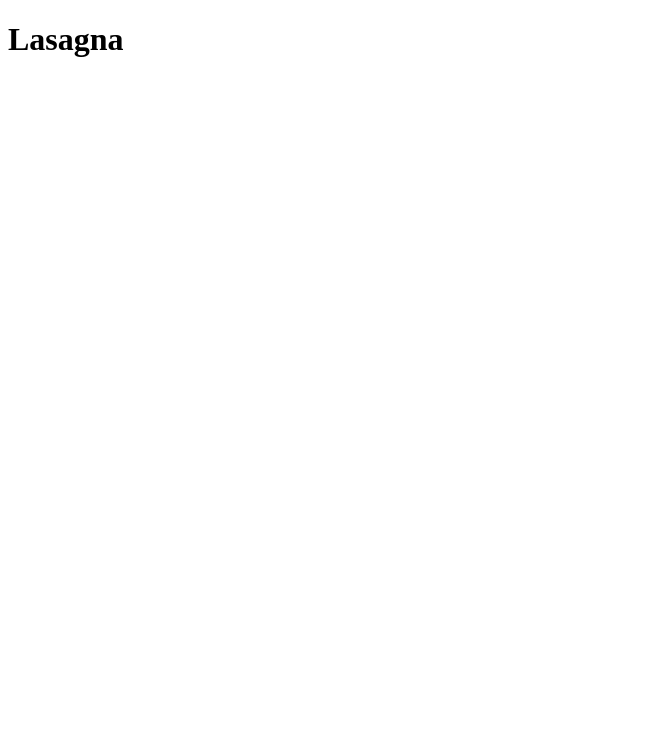
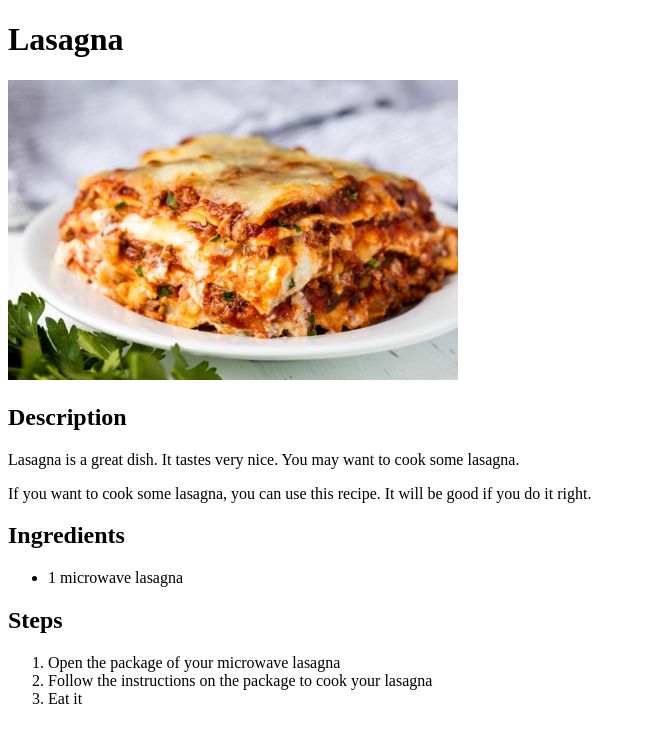
Before and after one commit to nima248/odin-recipes, a plain HTML site: page recipes/lasagna.html in a window 1280 px wide. Shown: the whole page, without its empty margins (0-646 px from the left). Drawn offline with Linux system fonts and the light colour scheme.

Commit message:
Flesh out lasagna recipe
Lasagna recipe page didn't have any instructions
on it.

```diff
--- a/recipes/lasagna.html
+++ b/recipes/lasagna.html
@@ -8,6 +8,30 @@
 
 <body>
     <h1>Lasagna</h1>
+    <img src="../img/lasagna.jpg" width="450">
+
+    <h2>Description</h2>
+
+    <p>Lasagna is a great dish.
+        It tastes very nice.
+        You may want to cook some lasagna.</p>
+
+    <p> If you want to cook some lasagna,
+        you can use this recipe.
+        It will be good if you do it right.</p>
+
+    <h2>Ingredients</h2>
+    <ul>
+        <li>1 microwave lasagna</li>
+    </ul>
+
+    <h2>Steps</h2>
+    <ol>
+        <li>Open the package of your microwave lasagna</li>
+        <li>Follow the instructions on the package to cook your lasagna</li>
+        <li>Eat it</li>
+    </ol>
+
 </body>
 
 </html>
```
Also changed, not shown: img/lasagna.jpg (added).
